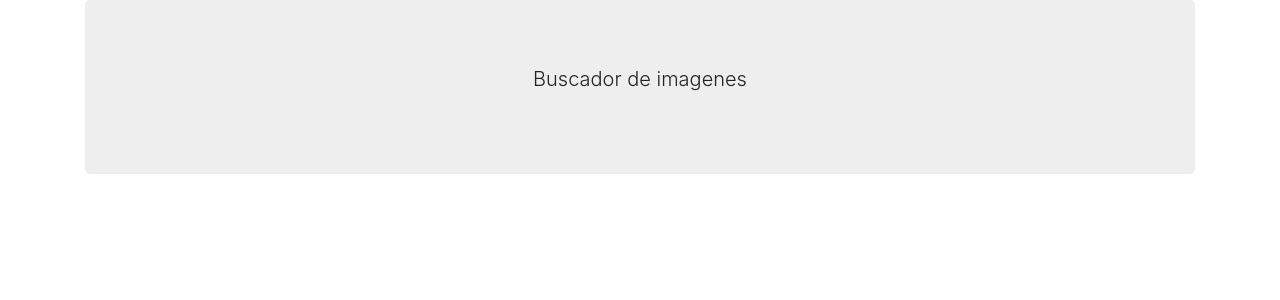
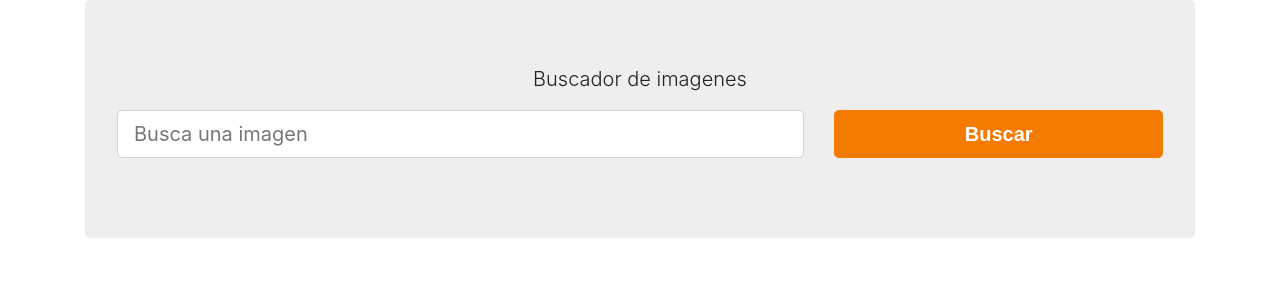
Before and after one commit to misanc21/pixabay, a React (Create React App) app: page / in a window 1280 px wide. Shown: the top 300 px of the page. Built offline with nearby package versions, Linux system fonts and the light colour scheme; a web font is replaced by a local one.

Commit message:
formulario html

```diff
--- a/src/App.js
+++ b/src/App.js
@@ -1,10 +1,12 @@
 import React from 'react';
+import Formulario from './components/Formulario'
 
 function App() {
   return (
     <div className="container">
       <div className="jumbotron">
         <p className="lead text-center">Buscador de imagenes</p>
+        <Formulario/>
       </div>
     </div>
   );
--- /dev/null
+++ b/src/components/Formulario.js
@@ -0,0 +1,26 @@
+import React from 'react';
+const Formulario = () => {
+    return (
+        <form>
+            <div className="row">
+                <div className="form-group col-md-8">
+                    <input
+                        type="text"
+                        className="form-control form-control-lg"
+                        placeholder="Busca una imagen"
+                    />
+                </div>
+                <div className="form-group col-md-4">
+                    <button
+                        type="submit"
+                        className="btn btn-lg btn-danger btn-block"
+                    >
+                        Buscar
+                    </button>
+                </div>
+            </div>
+        </form>
+    )
+}
+
+export default Formulario;
```
